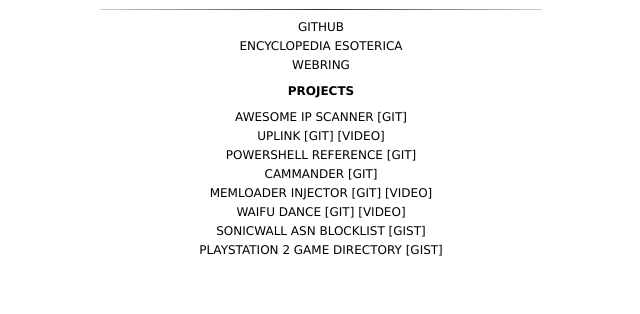
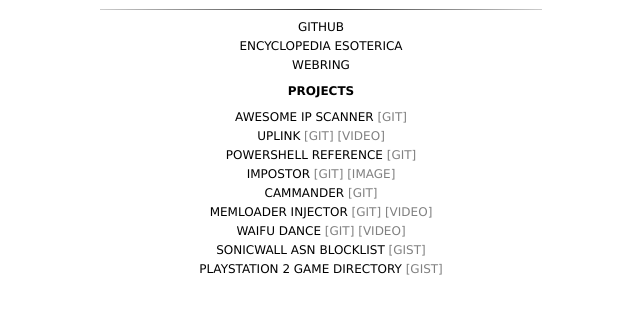
Before and after one commit to superswan/3tomoe, a plain HTML site: page index.html in a window 1280 px wide. Shown: the part 240-554 px from the top of the page, without its empty margins (319-959 px from the left). Drawn offline with Linux system fonts and the light colour scheme.

Commit message:
update styling

```diff
--- a/index.html
+++ b/index.html
@@ -28,14 +28,15 @@
     </ul>
     <p><b>PROJECTS</b></p>
     <ul>
-        <li>AWESOME IP SCANNER [GIT]</li>
-        <li>UPLINK [GIT] [VIDEO]</li>
-        <li>POWERSHELL REFERENCE [GIT]</li>
-        <li>CAMMANDER [GIT]</li>
-        <li>MEMLOADER INJECTOR [GIT] [VIDEO]</li>
-        <li>WAIFU DANCE [GIT] [VIDEO]</li>
-        <li>SONICWALL ASN BLOCKLIST [GIST]</li>
-        <li>PLAYSTATION 2 GAME DIRECTORY [GIST]</li>
+        <li>AWESOME IP SCANNER <a class="ext-link">[GIT]</a></li>
+        <li>UPLINK <a class="ext-link">[GIT]</a> <a class="ext-link">[VIDEO]</a></li>
+        <li>POWERSHELL REFERENCE <a class="ext-link">[GIT]</a></li>
+        <li>IMPOSTOR <a class="ext-link">[GIT]</a> <a class="ext-link">[IMAGE]</a></li>
+        <li>CAMMANDER <a class="ext-link">[GIT]</a></li>
+        <li>MEMLOADER INJECTOR <a class="ext-link">[GIT]</a> <a class="ext-link">[VIDEO]</a></li>
+        <li>WAIFU DANCE <a class="ext-link">[GIT]</a> <a class="ext-link">[VIDEO]</a></li>
+        <li>SONICWALL ASN BLOCKLIST <a class="ext-link">[GIST]</a></li>
+        <li>PLAYSTATION 2 GAME DIRECTORY <a class="ext-link">[GIST]</a></li>
     </ul>
     </div>
 
--- a/static/css/style.css
+++ b/static/css/style.css
@@ -18,6 +18,10 @@
     color: inherit;
 }
 
+a.ext-link {
+    color: grey;
+}
+
 a:visited {
     color: inherit;
 }
```
